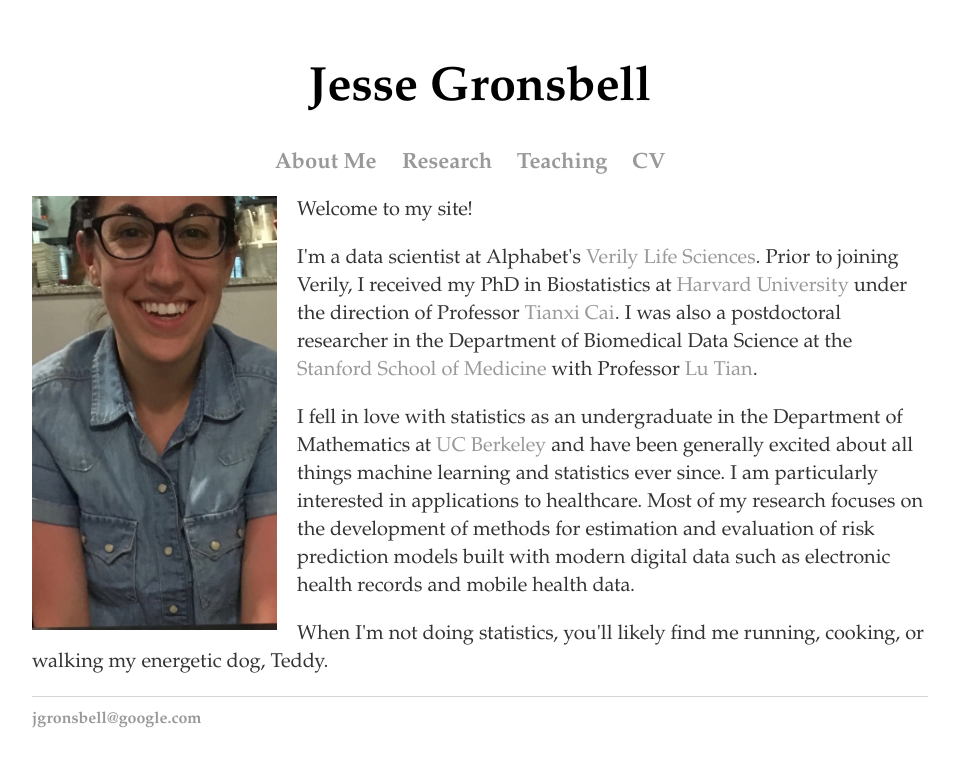
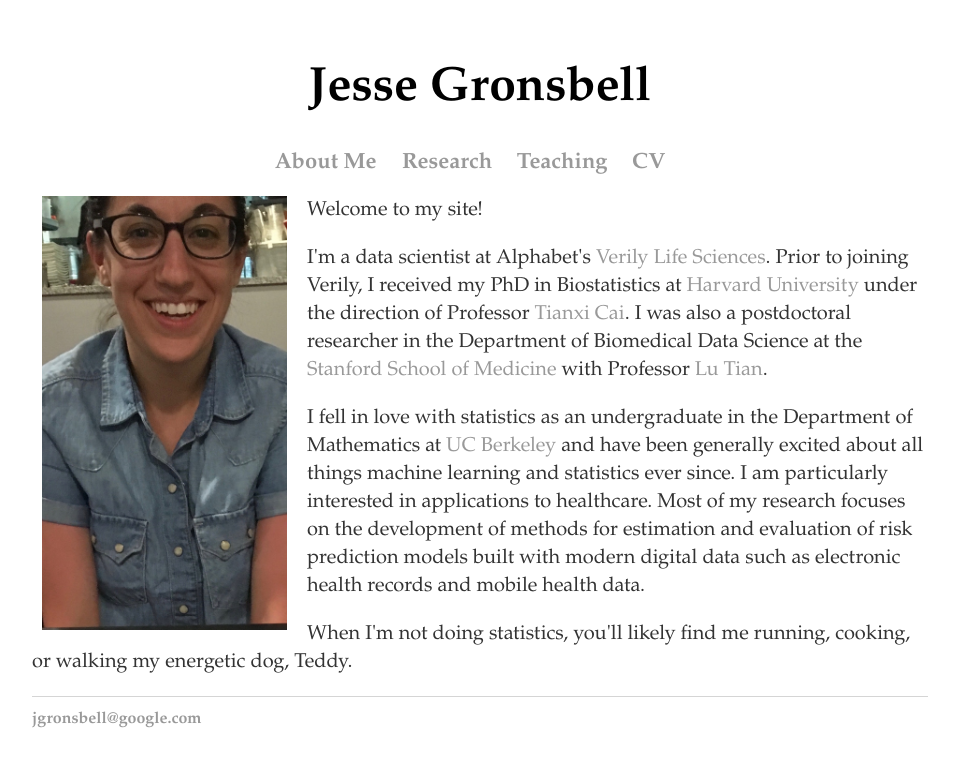
Before and after one commit to jgrons/old_website, a Jekyll site: the page built from index.html, in a window 1280 px wide. Shown: the top 767 px of the page, without its empty margins (160-1119 px from the left). Built offline with Jekyll 4.4.1, drawn with Linux system fonts in a browser that asks for light colours.

Commit message:
Update index.html

```diff
--- a/index.html
+++ b/index.html
@@ -7,7 +7,7 @@
 		<div class="span2">
 
 			   <a href="../pics/me_france.jpeg">
-            <img src="../pics/me_france.jpeg" HEIGHT="434" WIDTH="245" align="left" style="margin:0px 20px 0px 0px"
+            <img src="../pics/me_france.jpeg" HEIGHT="434" WIDTH="245" align="left" style="margin:0px 20px 0px 10px"
                   title="JG" alt="JG"/></a>
 
         </div>
```
